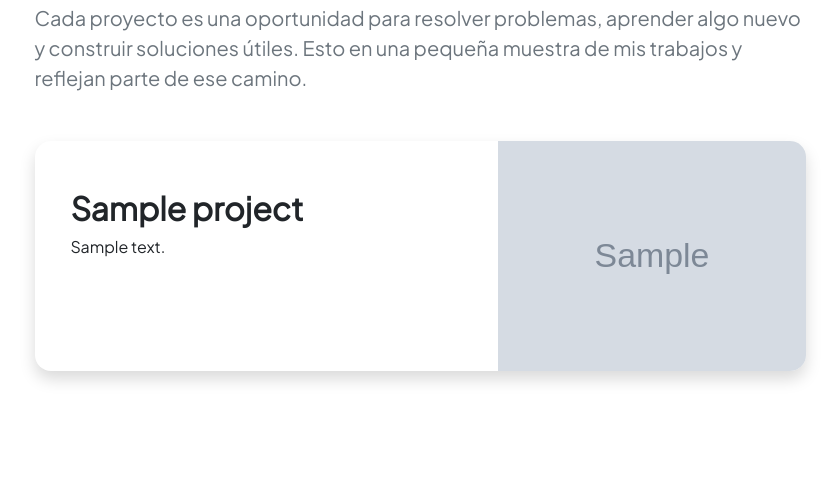
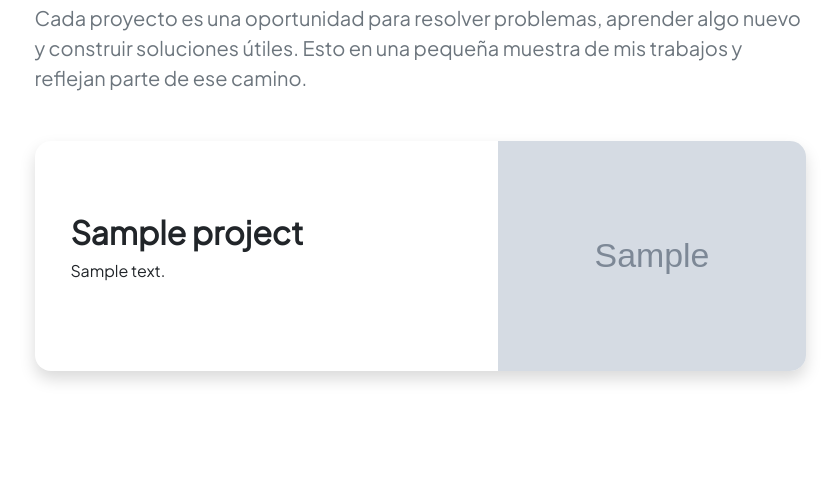
Before and after one commit to kwebai/cv, a Symfony app: template templates/projects.html.twig in a window 1280 px wide. Shown: the part 183-663 px from the top of the page, without its empty margins (220-1060 px from the left). Run offline with Twig, Linux system fonts and the light colour scheme; the template is opened without the code that fills it: most values are stand-ins (such as "Sample title", 1, 10 or a date in 2020); grey boxes marked "Sample" are stand-in pictures; some libraries are stand-ins or nearby versions.

Commit message:
ajustes proyectos4

```diff
--- a/templates/projects.html.twig
+++ b/templates/projects.html.twig
@@ -21,9 +21,11 @@
                     <div class="card overflow-hidden shadow rounded-4 border-0 mb-5">
                         <div class="card-body p-0">
                             <div class="row">
-                                <div class="col-sm-7 p-5">
-                                    <h2 class="fw-bolder">{{ project.title }}</h2>
-                                    <p>{{ project.description|raw }}</p>
+                                <div class="col-sm-7 p-5 d-flex align-items-center">
+                                    <div>
+                                        <h2 class="fw-bolder">{{ project.title }}</h2>
+                                        <p>{{ project.description|raw }}</p>
+                                    </div>
                                 </div>
                                 <div class="col-sm-5 d-flex align-items-center">
                                     <div><img class="img-fluid" src="{{ asset('uploads/' ~ project.image) }}" alt="{{project.title}}" /></div>
```
